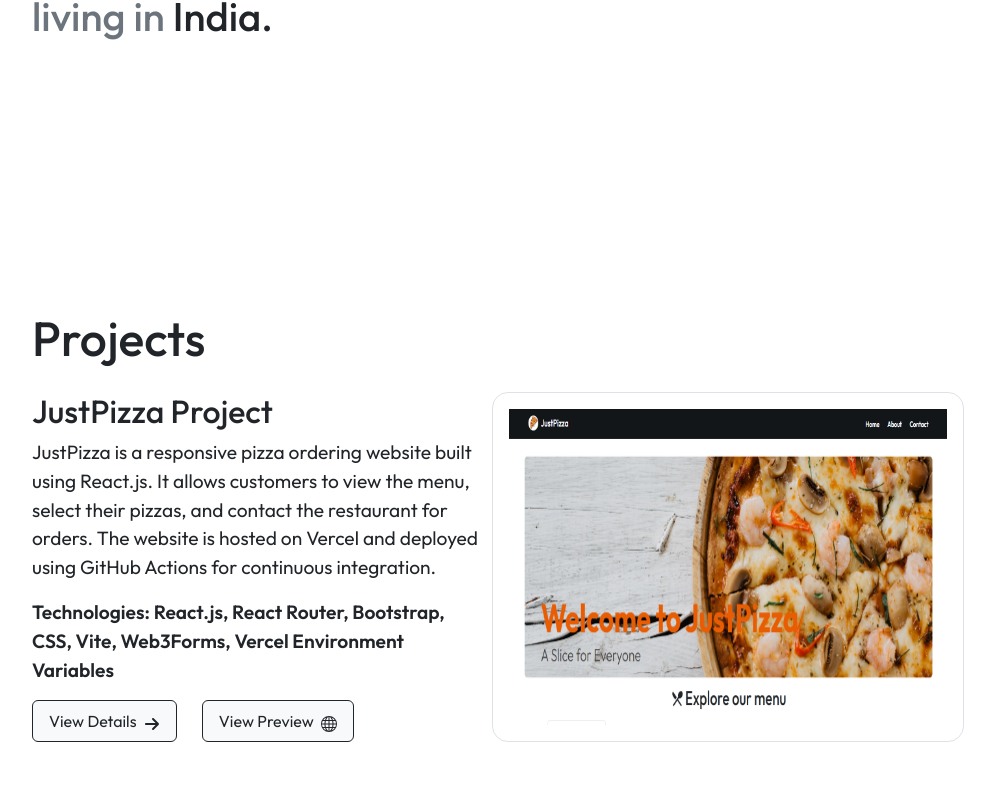
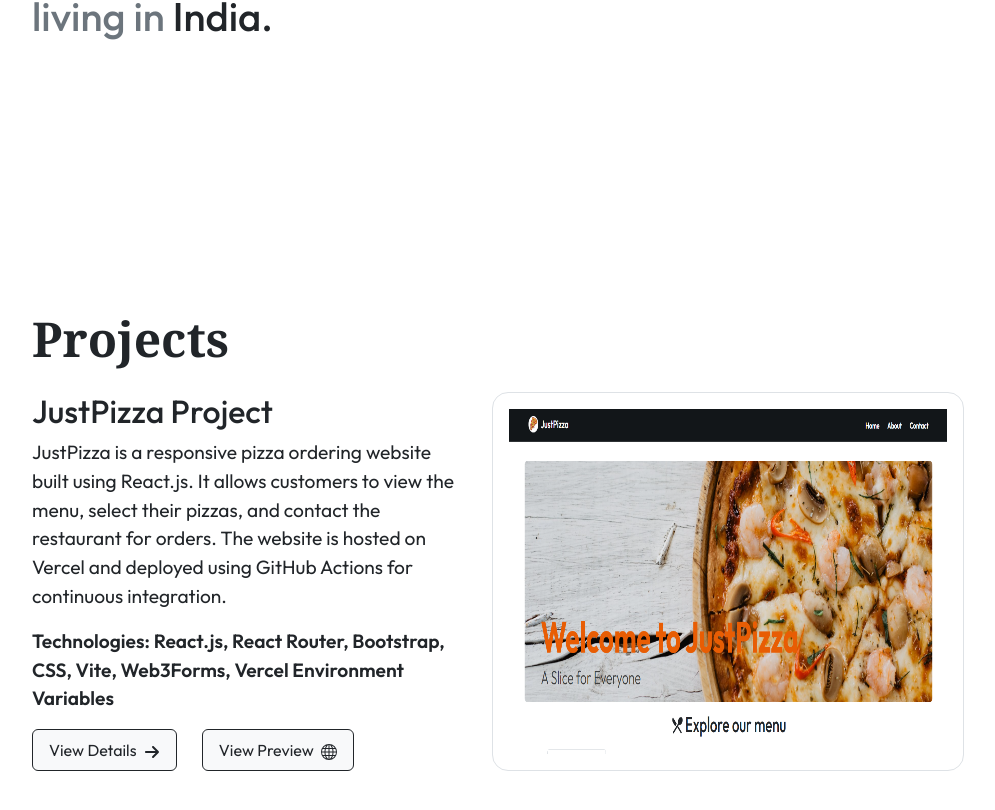
Before and after one commit to vaibhav-velhal/vaibhav-portfolio, a React (Vite) app: page / in a window 1280 px wide. Shown: the part 426-1236 px from the top of the page, without its empty margins (148-1143 px from the left). Built offline with nearby package versions, Linux system fonts and the light colour scheme.

Commit message:
Header font changed from project section

```diff
--- a/src/pages/Home/Home.css
+++ b/src/pages/Home/Home.css
@@ -6,16 +6,18 @@
     height: 67vh;
 }
 
+/* Header section */
 section h1 {
     font-size: 4rem;
 }
-
 section h2 {
     font-size: 2.5rem;
 }
 
+/* Project section */
 .projects-section h2 {
     font-size: 3rem;
+    font-family: Georgia, 'Times New Roman', Times, serif;
 }
 
 .projects-section h3 {
--- a/src/pages/Home/Home.jsx
+++ b/src/pages/Home/Home.jsx
@@ -13,9 +13,9 @@ function Home() {
             </header>
 
             <section className="projects-section">
-                <h2 className='mb-4'>Projects</h2>
+                <h2 className='mb-4 fw-semibold'>Projects</h2>
                 <div className="project-item row">
-                    <div className="project-info col-12 col-md-6">
+                    <div className="project-info col-12 col-md-6 pe-4">
                         <h3>JustPizza Project</h3>
                         <p>JustPizza is a responsive pizza ordering website built using React.js. It allows customers to view the menu, select their pizzas, and contact the restaurant for orders. The website is hosted on Vercel and deployed using GitHub Actions for continuous integration.</p>
                         <p className='technology-section fw-semibold'>Technologies: React.js, React Router, Bootstrap, CSS, Vite, Web3Forms, Vercel Environment Variables</p>
```
